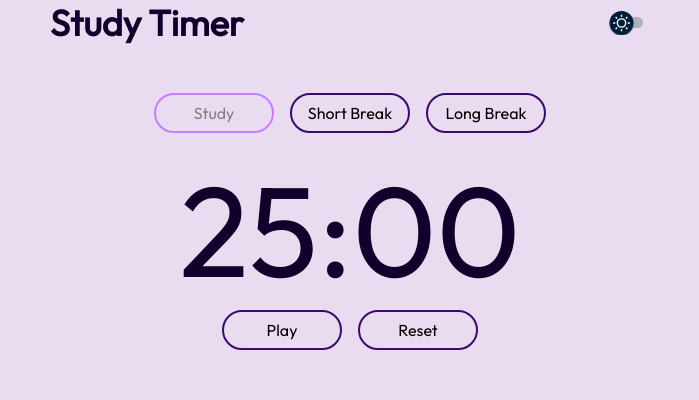
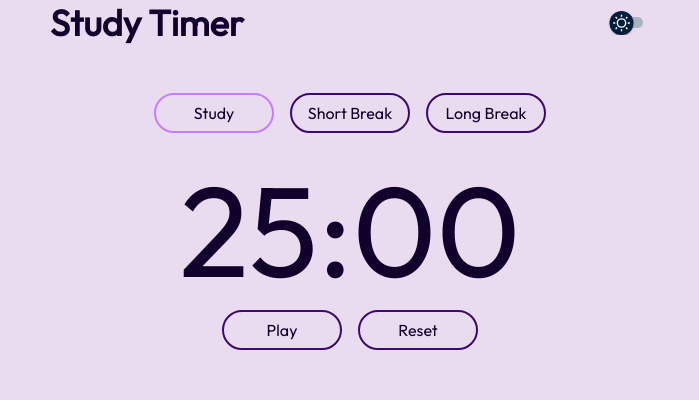
Before and after one commit to thedanieldiya/pomodorostudytimer, a React (Create React App) app: page / in a window 1280 px wide. Shown: the top 400 px of the page, without its empty margins (290-989 px from the left). Built offline with nearby package versions, Linux system fonts and the light colour scheme.

Commit message:
declared button colors as important

```diff
--- a/src/App.css
+++ b/src/App.css
@@ -77,13 +77,13 @@ button {
 #light button {
   border: 2px solid #3C096C;
   background: #EADCF0;
-  /* color: #10002B; */
+  color: #10002B !important;
 }
 
 #dark button {
   border: 2px solid #E0AAFF;
   background: #10002B;
-  color: #EADCF0;
+  color: #EADCF0 !important;
 }
 
 
```
